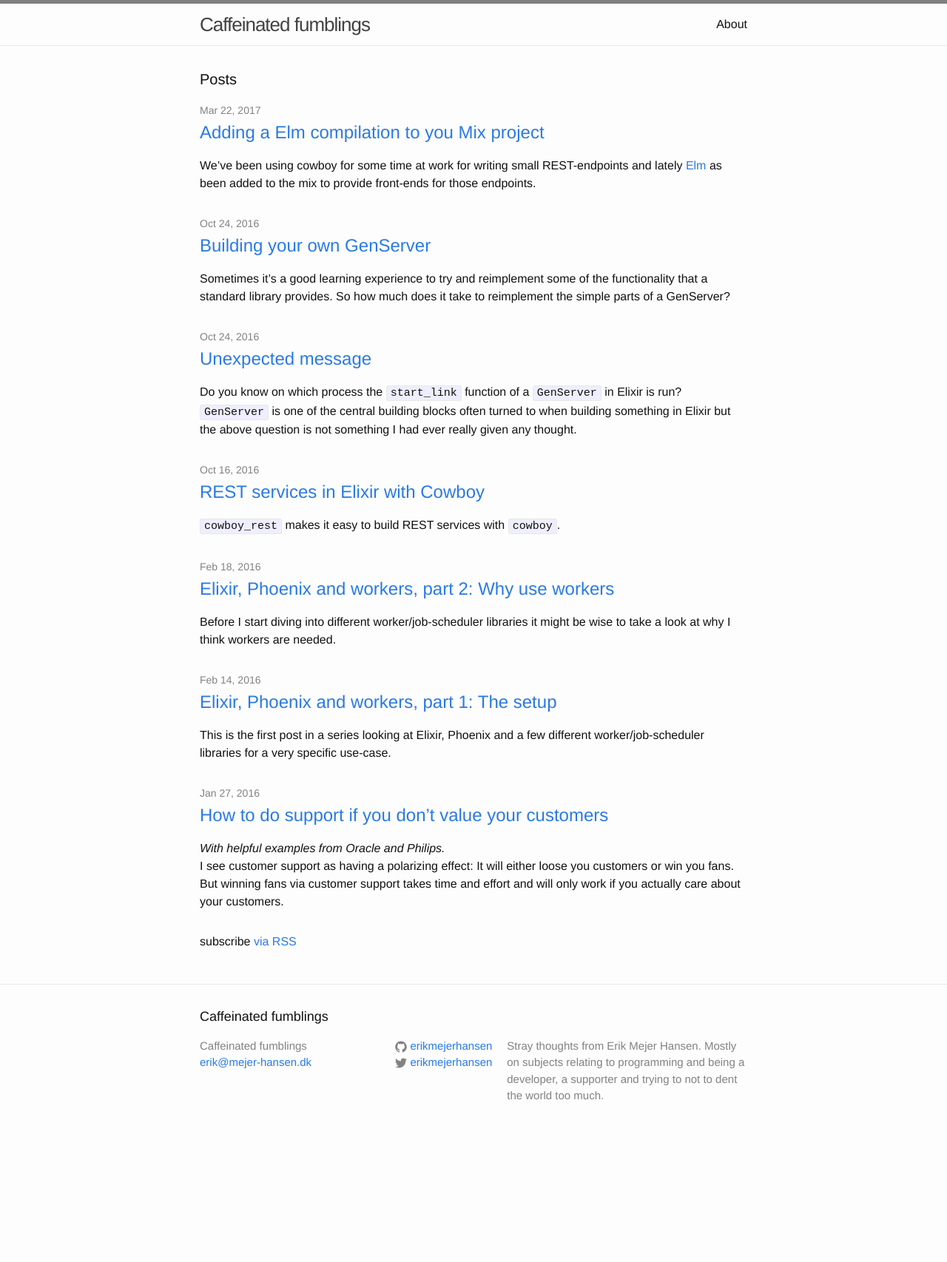
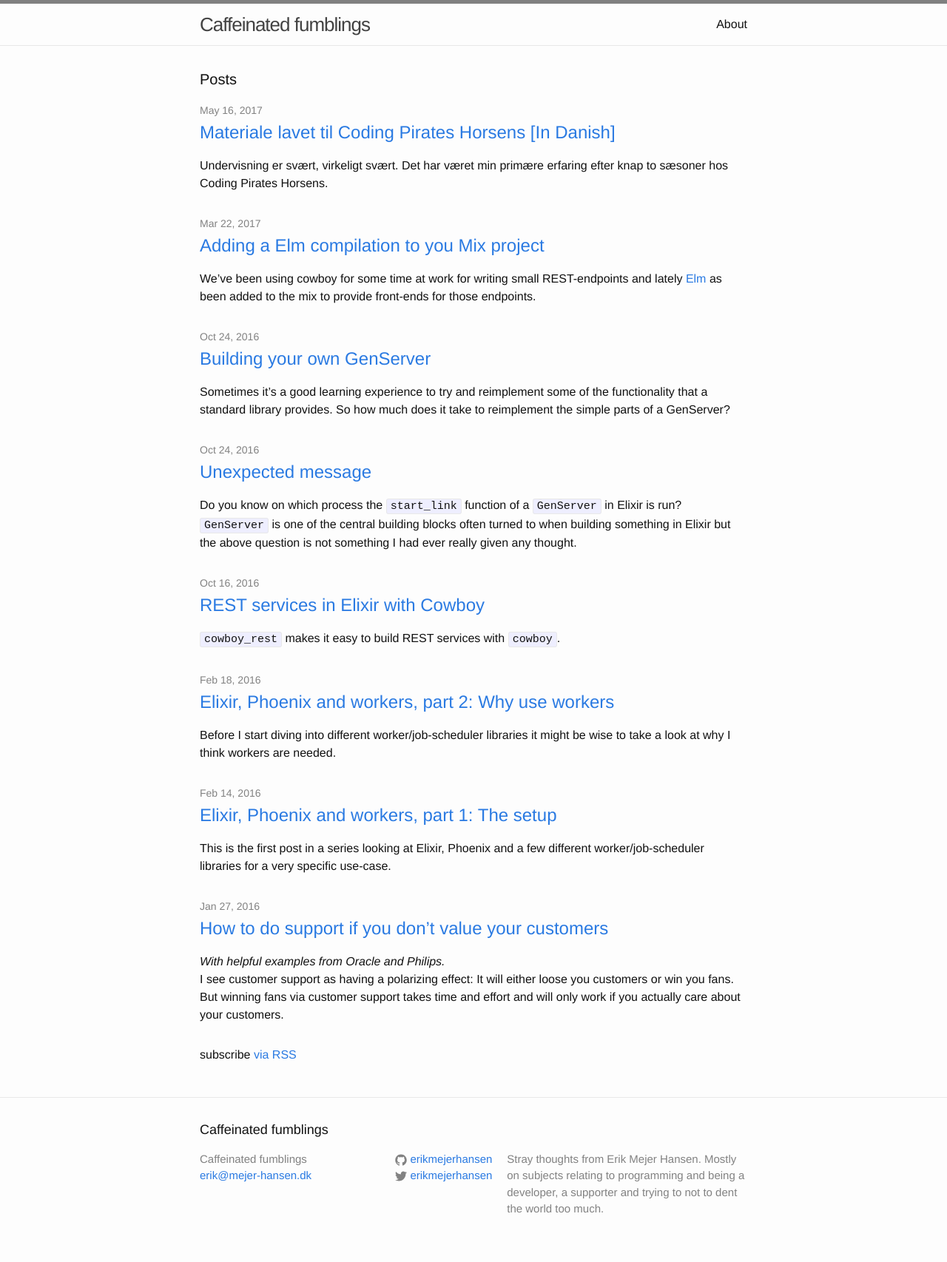
Before and after one commit to ErikMejerHansen/ErikMejerHansen.github.io, a Jekyll site: the page built from index.html, in a window 1280 px wide. Shown: the whole page at 74% size. Built offline with Jekyll 4.4.1, drawn with Linux system fonts in a browser that asks for light colours; before the commit the page ends 1553 px from its top, so only the background shows below that; some of the changed lines change nothing that is shown.

Commit message:
Adding post on Coding Pirates materials

```diff
--- /dev/null
+++ b/_posts/2018-05-16-Materiale-til-coding-pirates-horsens.md
@@ -0,0 +1,36 @@
+---
+layout: post
+title:  "Materiale lavet til Coding Pirates Horsens [In Danish]"
+date:   2017-05-16 15:00:00
+categories:
+---
+Undervisning er svært, virkeligt svært. Det har været min primære erfaring efter knap to sæsoner hos Coding Pirates Horsens.
+
+## Minecraft
+Første forsøg var at skrive et hæfte om at lave mods til Minecraft via JavaScript. Tanken var at ungerne kunne læse lidt, løse opgaver, få hjælp når det var svært.
+
+
+[![Cover af Eksploderende kyllinger](/assets/minecraft_cover.png){:class="center-image
+"}{:style="height: 30em"}](/minecraft/minecraft_eksploderende_kyllinger.pdf)
+
+
+Forløbet skulle vare fire uger, og så skulle de videre til næste forløb. Det fungerede tåleligt, specielt delen hvor “programmeringen” foregik direkte i Minecraft.
+
+Så kom sæson to. Nu skulle der kød på så fortsætterne følte de kom fremad. De skulle lave et Battle Royale mod i Minecraft. Dele af forløbet gik godt; Det var sjovt at lave tryllestave (eller fisk) der skød med ildkugler og fik modstanderen til at flyve op i luften.
+Men forløbet mindede om klassisk klasserumsundervisning, og det har ungerne allerede haft rigeligt af når de møder op klokken fem på en varm eftermiddag.
+
+Forløbet var for svært og de begyndte at kede sig. Det skriftlige element kom i vejen. Det er svært at få skrevet et for-loop rigtigt, der går kludder i parenteserne og fejlbeskederne er uforståelige.
+Der må prøves noget nyt.
+
+[ Hæftet kan i øvrigt ses her.](/minecraft/minecraft_eksploderende_kyllinger.pdf)
+
+## Flipped Classroom og GameMaker
+
+Det nye forsøg er inspireret af [Flipped Classroom](https://en.wikipedia.org/wiki/Flipped_classroom).
+Der er skiftet til GameMaker. Bogen er smidt ud til fordel for små YouTube videoer. Det er nemmere at gå til, man kommer hurtigere frem og man kan fokusere på andre ting end programmering. Man kan lege med graffik, lyd, level-design og masser af andre ting. Og med GameMakers Drag-and-drop programmering fjernes en stor del af det skriftlige element der kom i vejen for Minecraft forløbet.
+
+
+[![ I gang med GameMaker: Episode #1 ](/assets/gm_1.png)](https://www.youtube.com/watch?v=gfo2_uT1hYM)
+[![ I gang med GameMaker: Episode #2 ](/assets/gm_2.png)](https://www.youtube.com/watch?v=4QprKktDT2M)
+[![ I gang med GameMaker: Episode #3 ](/assets/gm_3.png)](https://www.youtube.com/watch?v=3A1LVO1yWCo)
+[![ I gang med GameMaker: Episode #4 ](/assets/gm_4.png)](https://www.youtube.com/watch?v=XmmM4mX68ps)
--- a/css/main.scss
+++ b/css/main.scss
@@ -39,6 +39,11 @@ $on-laptop:        800px;
     }
 }
 
+.center-image
+{
+    margin: 0 auto;
+    display: block;
+}
 
 
 // Import partials from `sass_dir` (defaults to `_sass`)
```
Also changed, not shown: assets/minecraft_cover.png (added), 4 other files.
